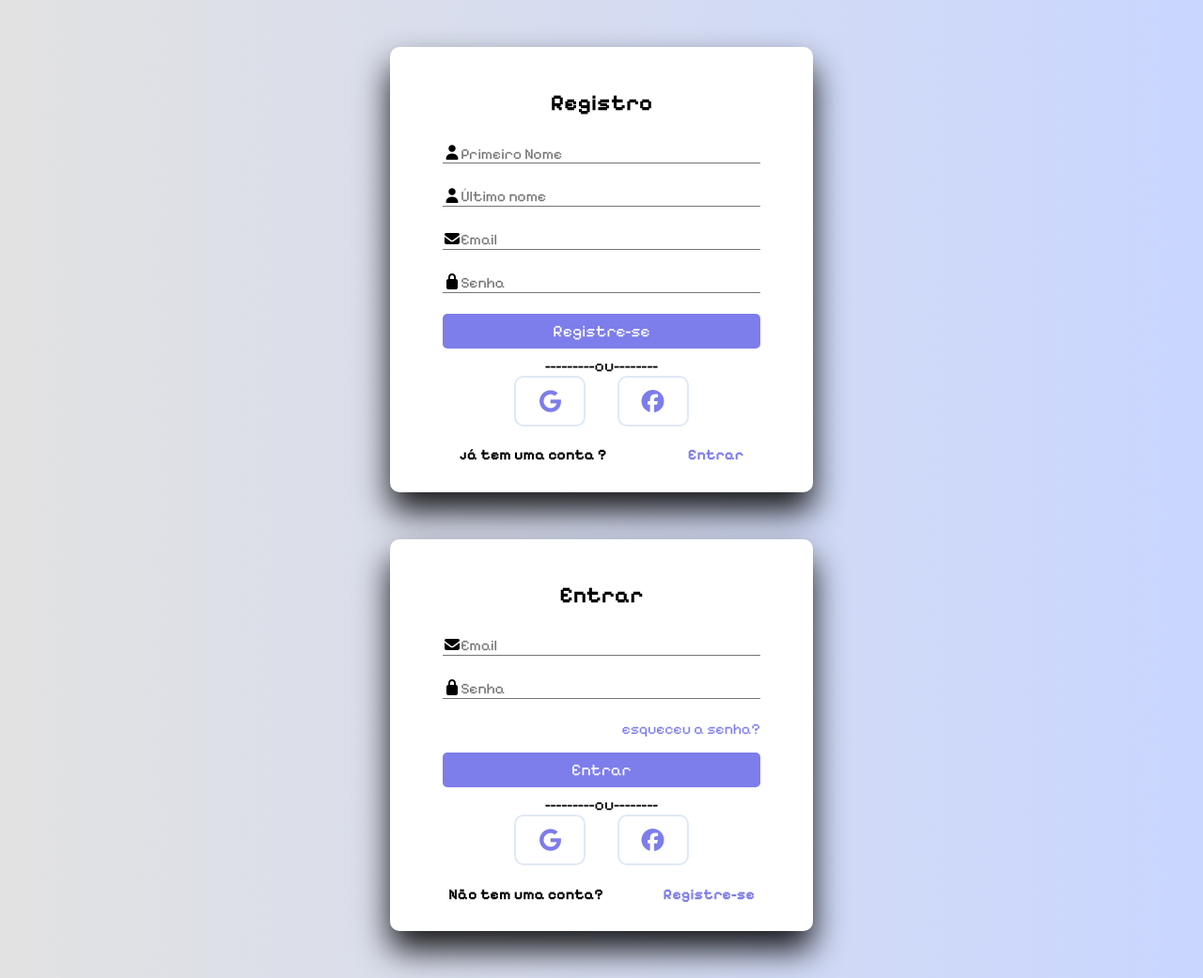
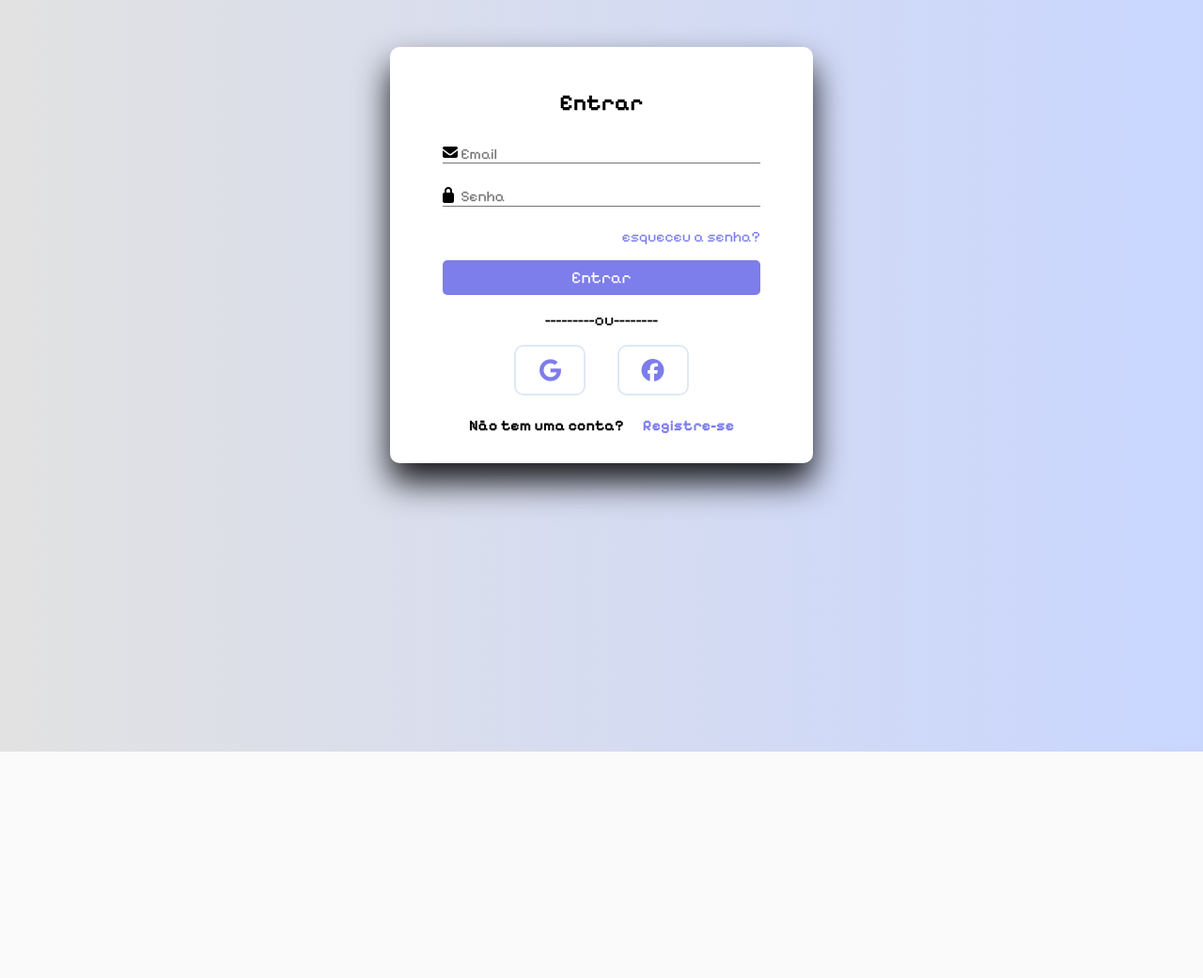
Before and after one commit to 2024322925-ctrl/Trabalho_Pokemon, a PHP site: page / in a window 1280 px wide. Shown: the whole page at 94% size. After the commit the page ends 800 px from the top, so only its background shows below. Run offline with PHP 8.4, Linux system fonts and the light colour scheme.

Commit message:
modificações gerais
alterei alguns estilos e arrumei o js

```diff
--- a/index.html
+++ b/index.html
@@ -11,13 +11,13 @@
     <link rel="stylesheet" href="style.css">
 </head>
 <body>
-    <div class="container" id="registro">
+    <div class="container" id="registro" style="display: none;">
         <h1 class="form-title">Registro</h1>
         <form method="post" action="">
           <div class="input-group">
             <i class="fas fa-user"></i>
             <input type="text" name="pNome" id="pNome" placeholder="Primeiro Nome" required>
-            <label for="pnome">Primeiro Nome</label>
+            <label for="pNome">Primeiro Nome</label>
         </div>
         <div class="input-group">
             <i class="fas fa-user"></i>
@@ -26,13 +26,13 @@
         </div>
         <div class="input-group">
             <i class="fas fa-envelope"></i>
-            <input type="email" name="email" id="email" placeholder="Email" required>
-            <label for="email">Email</label>
+            <input type="email" name="email" id="emailLogin" placeholder="Email" required>
+            <label for="emailLogin">Email</label>
         </div>
         <div class="input-group">
             <i class="fas fa-lock"></i>
-            <input type="password" id="password" placeholder="Senha" required>
-            <label for="password">Senha</label>
+            <input type="password" id="passwordLogin" placeholder="Senha" required>
+            <label for="passwordLogin">Senha</label>
         </div>
         <input type="submit" class="btn" value="Registre-se" name="registro">
         </form>
@@ -83,6 +83,6 @@
         </div>
 
     </div>
-
+    <script src="script.js"></script>
 </body>
 </html>
--- a/script.js
+++ b/script.js
@@ -1,13 +1,13 @@
-const signUpButton=document.getElementById('signUpButton');
-const signInButton=document.getElementById('signInButton');
-const signInForm=document.getElementById('signInForm');
-const signUpForm=document.getElementById('signUpForm');
+const botaoRegistro=document.getElementById('BotaoRegistro');
+const botaoEntrar=document.getElementById('BotaoEntrar');
+const entrarForm=document.getElementById('entrar');
+const registroForm=document.getElementById('registro');
 
-signUpButton.addEventListener('click', function(){
-     signInForm.style.display="none";
-     signUpForm.style.display="block";
+botaoRegistro.addEventListener('click', function(){
+     entrarForm.style.display="none";
+     registroForm.style.display="block";
 })
-signInButton.addEventListener('click', function(){
-    signInForm.style.display="block";
-    signUpForm.style.display="none";
+botaoEntrar.addEventListener('click', function(){
+    entrarForm.style.display="block";
+    registroForm.style.display="none";
 })
--- a/style.css
+++ b/style.css
@@ -43,6 +43,7 @@ input{
 .input-group i{
     position: absolute;
     color: black;
+    padding-right: 5rem;
 }
  input:focus{
     background-color: transparent;
@@ -96,7 +97,8 @@ input:focus~label,input:not(:placeholder-shown)~label{
 }
 .ou{
     font-size: 1.1rem;
-    margin-top: 0.5rem;
+    margin-top: 1rem;
+    margin-bottom: 1rem;
     text-align: center;
 }
 .icons{
@@ -120,9 +122,10 @@ input:focus~label,input:not(:placeholder-shown)~label{
 }
 .links{
     display: flex;
-    justify-content: space-around;
+    justify-content: center;
+    gap: 20px;
     padding: 0.4rem;
-    margin-top: 0.9rem;
+    margin-top: 1rem;
     font-weight: bold;
 }
 button{
```
